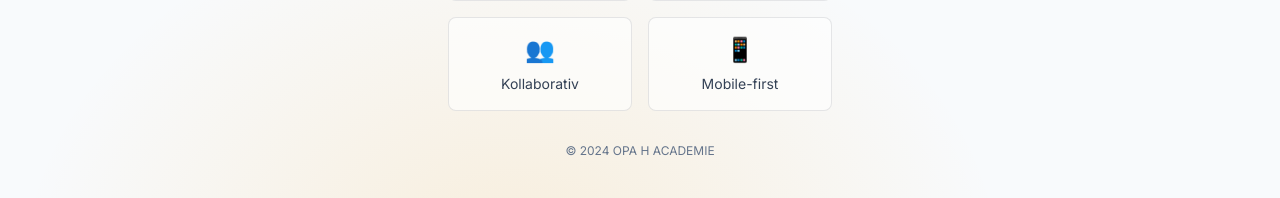
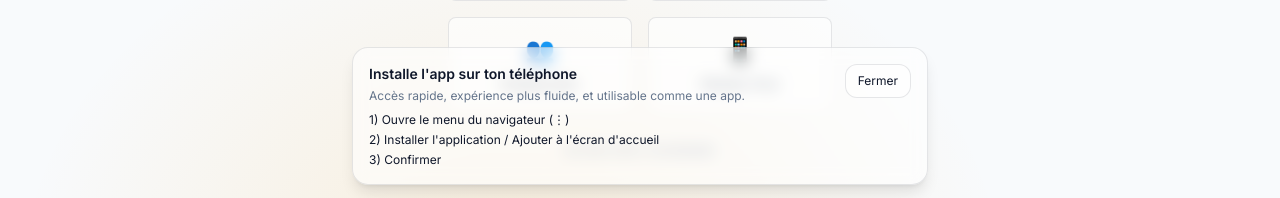
Before and after one commit to Dionecena/Opa-H-Academy, a React (Create React App) app in the folder frontend/: page / in a window 1280 px wide. Shown: the part 599-797 px from the top of the page. Built offline with nearby package versions, Linux system fonts and the light colour scheme; no server answers.

Commit message:
feat: pwa install prompt banner

```diff
--- a/frontend/src/App.js
+++ b/frontend/src/App.js
@@ -4,14 +4,93 @@ import Home from './pages/Home';
 import Dashboard from './pages/Dashboard';
 import ExamMode from './pages/ExamMode';
 import PracticeMode from './pages/PracticeMode';
-import GrammarExercises from './pages/GrammarExercises';
 import AdminPanel from './pages/AdminPanel';
 import Collaborative from './pages/Collaborative';
+import GrammarExercises from './pages/GrammarExercises';
 
 // Auth Context
 export const AuthContext = createContext();
 
 export const ThemeContext = createContext();
+
+const isStandaloneMode = () => {
+  try {
+    // iOS Safari
+    if (typeof window !== 'undefined' && window.navigator && window.navigator.standalone) return true;
+    // Android/desktop
+    if (typeof window !== 'undefined' && window.matchMedia) {
+      return window.matchMedia('(display-mode: standalone)').matches;
+    }
+  } catch (_) {}
+  return false;
+};
+
+const isIOSDevice = () => {
+  if (typeof navigator === 'undefined') return false;
+  const ua = navigator.userAgent || '';
+  return /iPhone|iPad|iPod/i.test(ua);
+};
+
+const InstallPwaToast = () => {
+  const [visible, setVisible] = useState(false);
+
+  useEffect(() => {
+    if (isStandaloneMode()) return;
+
+    try {
+      const key = 'opa_pwa_install_prompt_last_seen';
+      const last = parseInt(localStorage.getItem(key) || '0', 10);
+      const now = Date.now();
+      // show at most once every 24h
+      if (Number.isFinite(last) && now - last < 24 * 60 * 60 * 1000) return;
+
+      localStorage.setItem(key, String(now));
+    } catch (_) {}
+
+    setVisible(true);
+    const t = setTimeout(() => setVisible(false), 15000);
+    return () => clearTimeout(t);
+  }, []);
+
+  if (!visible) return null;
+
+  const ios = isIOSDevice();
+  return (
+    <div className="fixed left-0 right-0 bottom-4 z-50 px-4">
+      <div className="max-w-xl mx-auto bg-[var(--glass-bg)] border border-[var(--glass-border)] rounded-2xl shadow-lg p-4 backdrop-blur">
+        <div className="flex items-start gap-3">
+          <div className="flex-1">
+            <div className="font-semibold text-sm">Installe l'app sur ton téléphone</div>
+            <div className="text-xs text-[var(--text-muted)] mt-1">
+              Accès rapide, expérience plus fluide, et utilisable comme une app.
+            </div>
+            <div className="text-xs mt-2 space-y-1">
+              {ios ? (
+                <>
+                  <div>1) Ouvre le site dans Safari</div>
+                  <div>2) Bouton Partager</div>
+                  <div>3) Ajouter à l'écran d'accueil</div>
+                </>
+              ) : (
+                <>
+                  <div>1) Ouvre le menu du navigateur (⋮)</div>
+                  <div>2) Installer l'application / Ajouter à l'écran d'accueil</div>
+                  <div>3) Confirmer</div>
+                </>
+              )}
+            </div>
+          </div>
+          <button
+            onClick={() => setVisible(false)}
+            className="text-xs px-3 py-2 rounded-xl bg-[var(--glass-bg-strong)] border border-[var(--glass-border)]"
+          >
+            Fermer
+          </button>
+        </div>
+      </div>
+    </div>
+  );
+};
 
 export const useAuth = () => {
   const context = useContext(AuthContext);
@@ -120,6 +199,7 @@ function App() {
     <BrowserRouter>
       <ThemeProvider>
         <AuthProvider>
+          <InstallPwaToast />
           <Routes>
             <Route path="/" element={<Home />} />
             <Route
```
